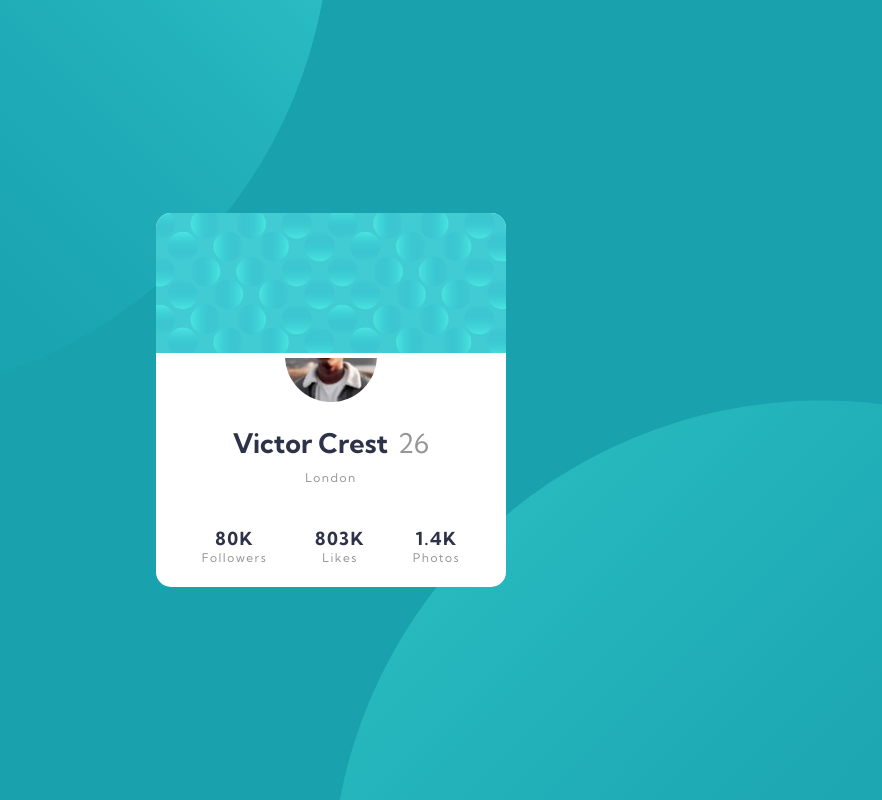
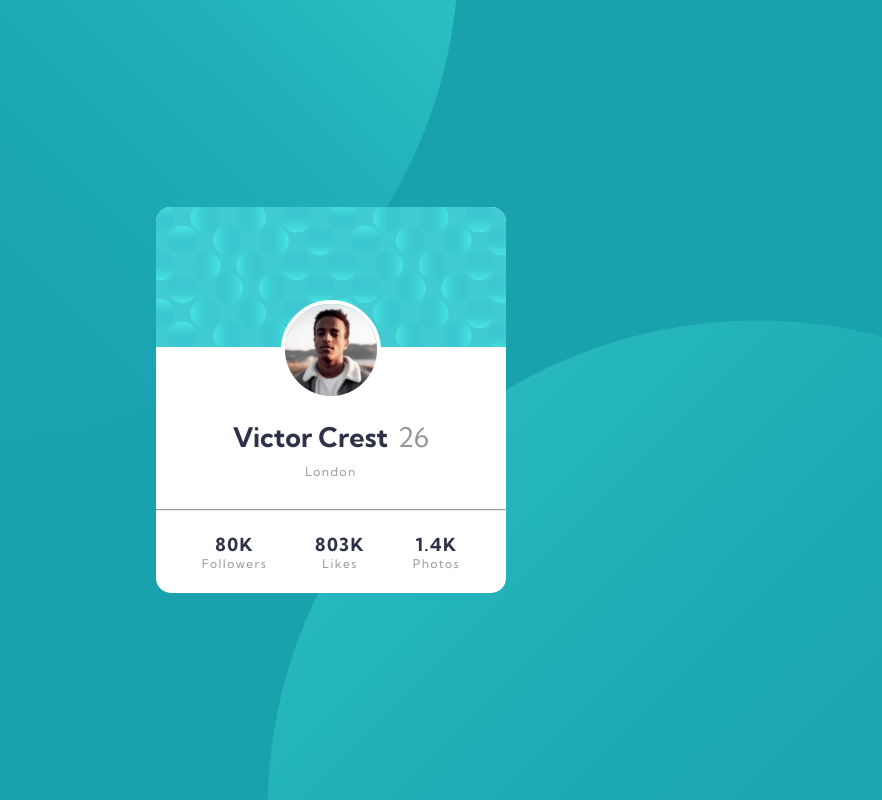
Before and after one commit to Oakwood811/profile-card-component-main, a plain HTML site: page index.html in a window 1280 px wide. Shown: the whole page, without its empty margins (309-1191 px from the left). Drawn offline with Linux system fonts and the light colour scheme.

Commit message:
initial commit

```diff
--- a/index.html
+++ b/index.html
@@ -17,6 +17,7 @@
           <img src="images/image-victor.jpg" alt="">
           <h2>Victor Crest<span>26</span></h2>
           <p class="place">London</p>
+          <hr>
         <div class="status">
             <div>
               <p class="number">80K</p>
--- a/style.css
+++ b/style.css
@@ -15,7 +15,7 @@ body{
  background-color: hsl(185, 75%, 39%);
  background-image: url(images/bg-pattern-top.svg), url(images/bg-pattern-bottom.svg);
  background-repeat: no-repeat, no-repeat;
- background-position: right 50vw bottom 50vh, left 50vw top 50vh;
+ background-position: right 40vw bottom 45vh, left 45vw top 40vh;
 
 }
 .container{
@@ -24,15 +24,11 @@ body{
 }
 .wrapper{
 background-color: white;
-max-width: 450px;
+max-width: 430px;
 border-radius: 15px;
 overflow: hidden;
 margin: 1rem;
 color: hsl(229, 23%, 23%);
-}
-.info{
-overflow: hidden;
-
 }
 .info img{
 width: 100px;
```
